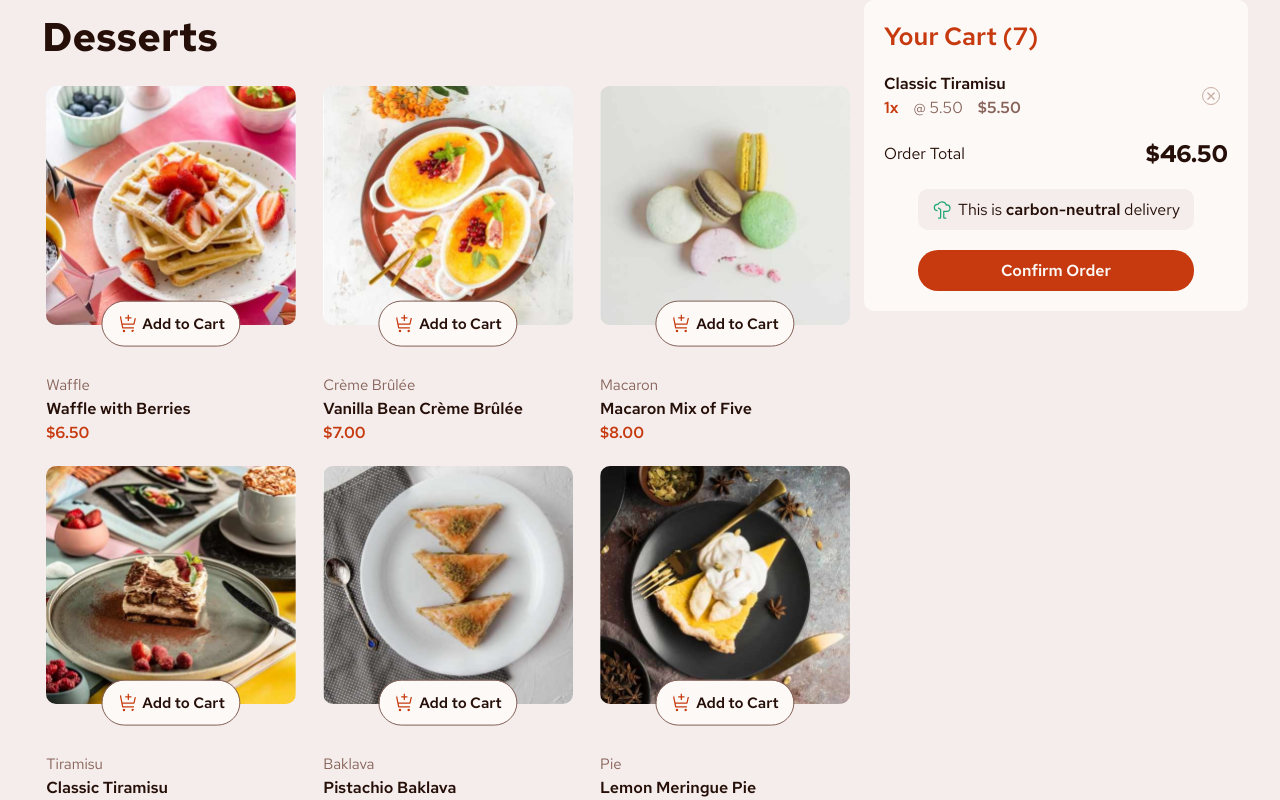
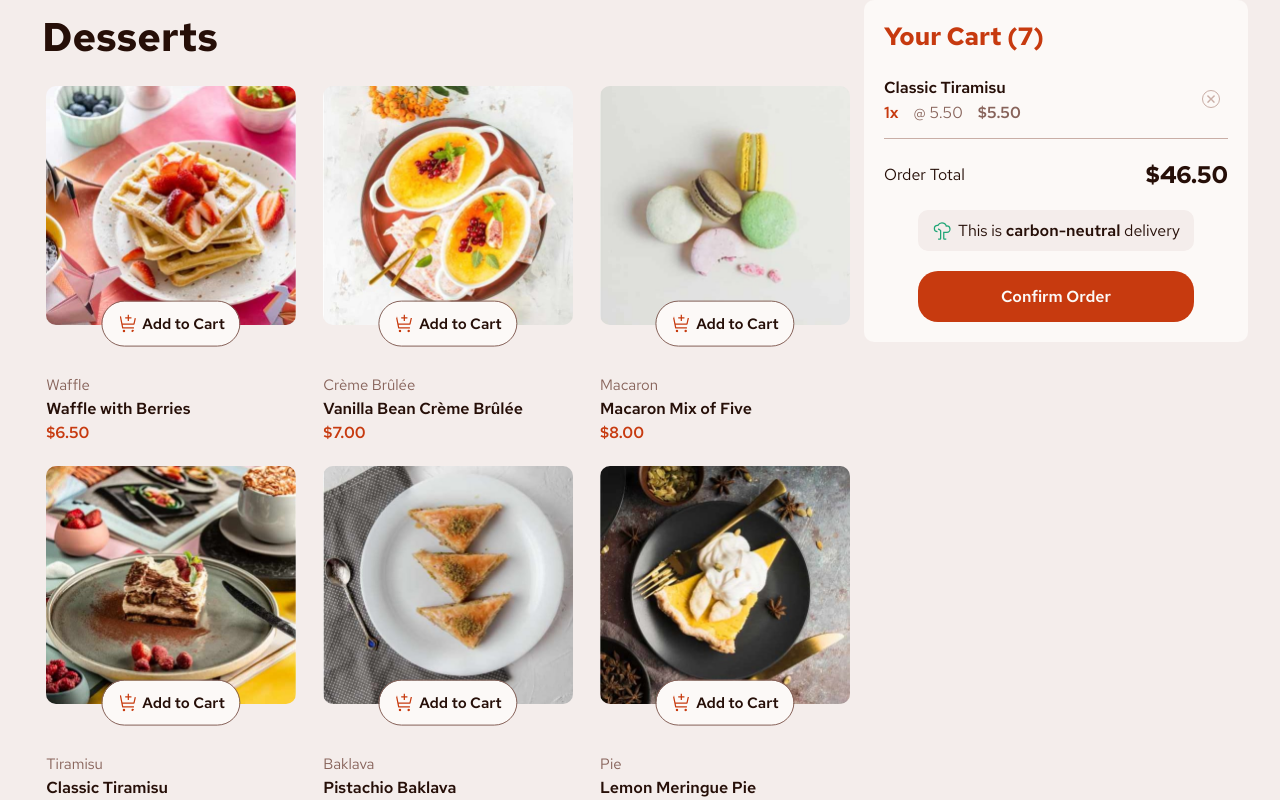
Before and after one commit to antonimatheus/Product-list-with-cart, a React (Vite) app: page / in a window 1280 px wide. Shown: the top 800 px of the page. Built offline with nearby package versions, Linux system fonts and the light colour scheme.

Commit message:
added a line to split the stuffs

```diff
--- a/src/mainContent/Cart.css
+++ b/src/mainContent/Cart.css
@@ -2,22 +2,28 @@
 
 .cart--Title h1 {
     color: var(--Red);
-    font-weight: 600;
+    font-weight: 700;
     font-size: 25px;
 }
 
 .cart--Order {
     display: flex;
-   /* background-color: red;*/
+    flex-direction: column;
+   /*background-color: red;*/
+    gap: 15px;
 }
 
 .cart--Order--info {
     display: flex;
-    flex-direction: column;
-    justify-content: center;
-    gap: 3px;
+    flex-direction: row;
+    align-items: center;
+    justify-content: space-between;
     /*background-color: green;*/
-    width: 90%;
+    width: 100%;
+}
+
+.cart--Order--info div {
+    margin-top: 2px;
 }
 
 .cart--Order--h1 h2{
@@ -56,7 +62,7 @@
     align-items: center;
     width: 10%;
     cursor: pointer;
-    /* background-color: blue;*/
+    /*background-color: blue;*/
 }
 
 .cart--Order--delete img {
@@ -67,20 +73,18 @@
     border: 1px solid var(--Rose300);
     border-radius: 50%;
     transition: .4s;
+
 }
 
 .cart--Order--delete img:hover {
     border-color: var(--Rose900);
+    filter: brightness(0%);
 }
 
-.cart--Line span {
-    content: '';
-    border-bottom: 1px solid var(--Rose900);
-    width: 90%;
-    top: 43%;
-    background-color: gray;
-    left: 50%;
-    transform: translate(-50%, -50%);
+.cart--Line {
+    width: 100%;
+    height: 1px;
+    background-color: var(--Rose300);
 }
 
 .cart--Total {
@@ -121,7 +125,7 @@
     font-size: 16px;
     font-weight: 600;
     border: none;
-    padding: 10px;
+    padding: 15px;
     border-radius: 20px;
     color: var(--Rose50);
     background-color: var(--Red);
--- a/src/mainContent/Cart.jsx
+++ b/src/mainContent/Cart.jsx
@@ -12,6 +12,7 @@ function Cart() {
             </div>
             <div className="cart--Order">
                 <div className="cart--Order--info">
+                    <div>
                         <div className="cart--Order--h1">
                             <h2>Classic Tiramisu</h2>
                         </div>
@@ -30,6 +31,8 @@ function Cart() {
                     <div className="cart--Order--delete">
                         <p> <img src={removeItem} alt="Remove Item" /> </p>
                     </div>
+                </div>
+
                 <div className="cart--Line">
                     <span></span>
                 </div>
```
Also changed, not shown: src/assets/images/favicon-32x32.png (deleted). Lines whose indentation alone changed are shown as unchanged.
